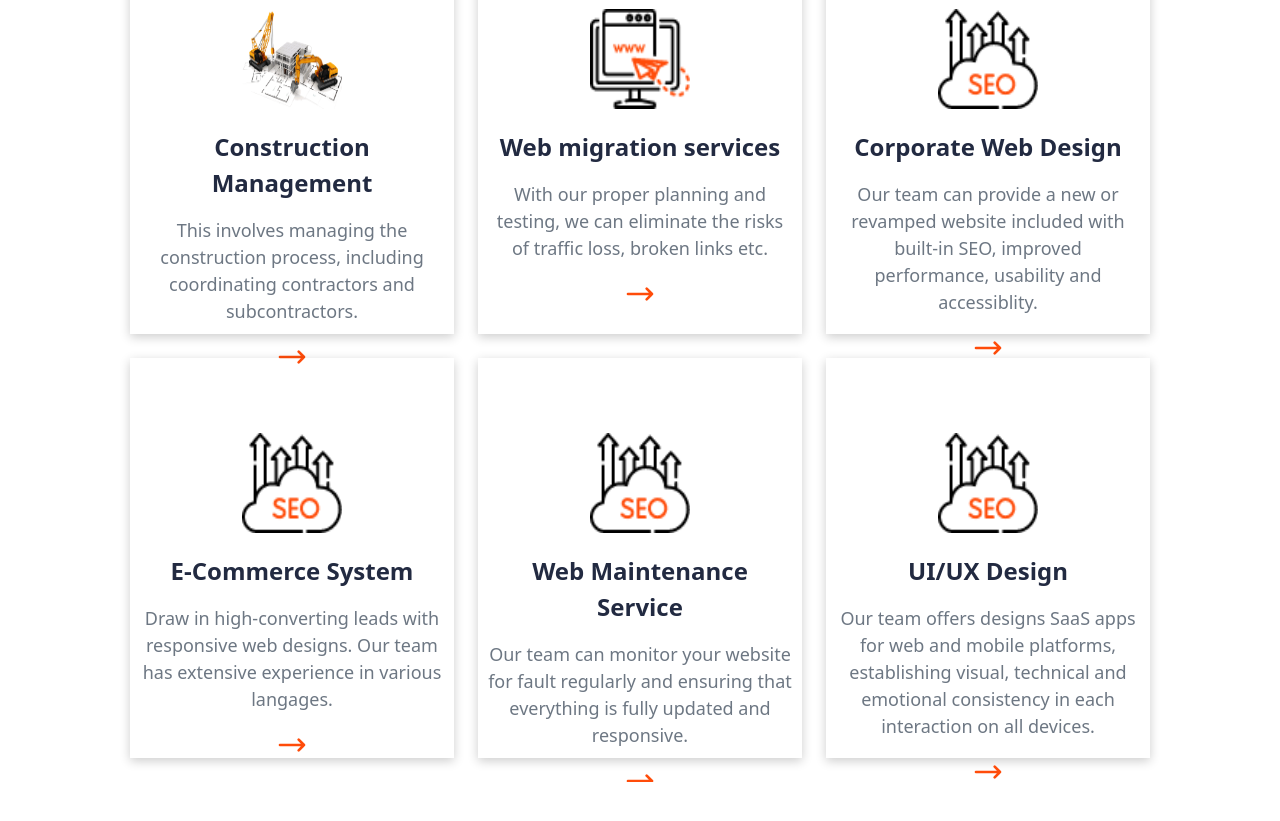
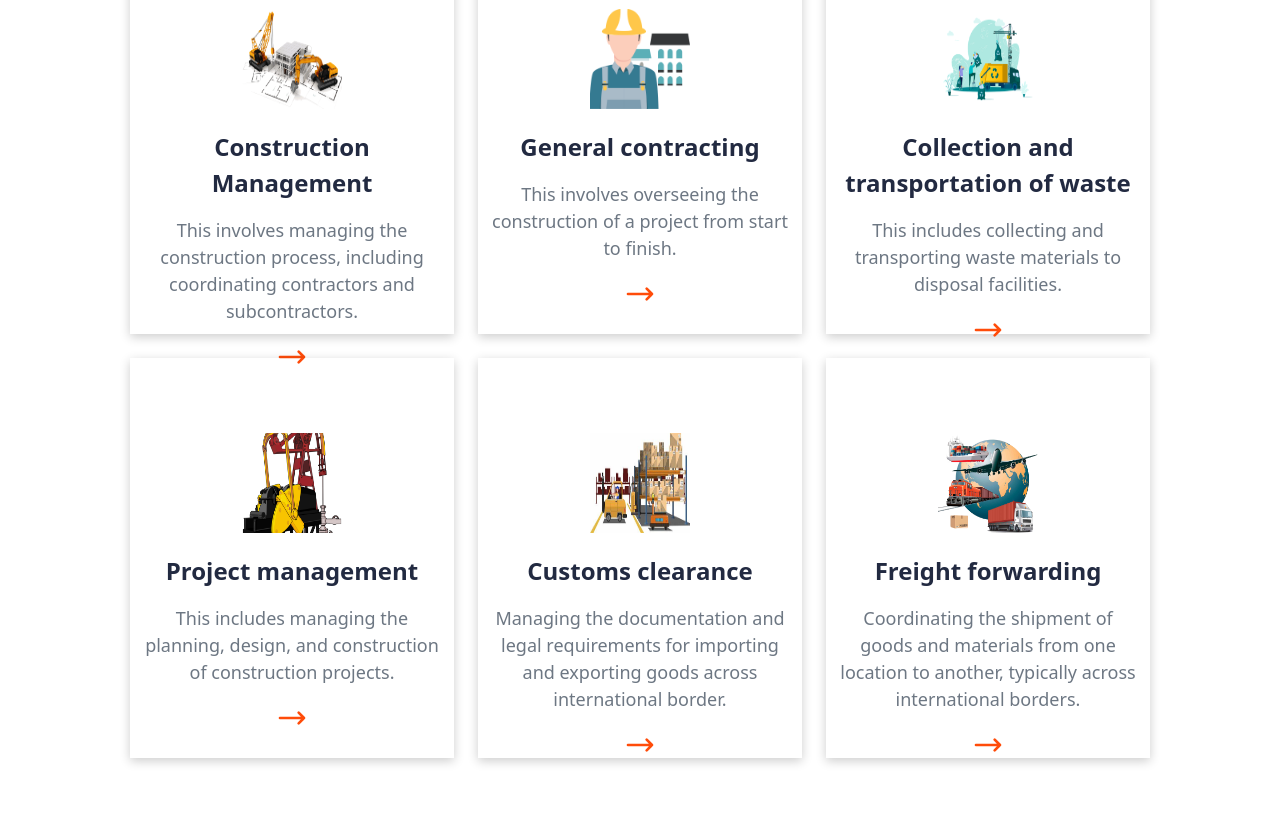
Before and after one commit to Anny85-code/ultarAdvance, a React (Create React App) app: page / in a window 1280 px wide. Shown: the part 2980-3801 px from the top of the page. Built offline with nearby package versions, Linux system fonts and the light colour scheme.

Commit message:
:tada: Casestudy
Update case study fiales

```diff
--- a/src/components/CaseStudy/CaseStudy.module.css
+++ b/src/components/CaseStudy/CaseStudy.module.css
@@ -5,7 +5,7 @@
   font-family: 'Poppins';
   font-size: 30px;
   font-weight: 500;
-  color: #ff4c0a;
+  color: var(--primary-color);
   margin-bottom: 13px;
 }
 .our {
@@ -19,7 +19,7 @@
   display: inline;
   font-size: 34px;
   font-weight: bold;
-  color: #ff4c0a;
+  color: var(--primary-color);
 }
 .grp_btn {
   margin-top: 40px;
@@ -37,11 +37,11 @@
   cursor: pointer;
 }
 .filter:hover {
-  color: #ff4c0a;
+  color: var(--primary-color);
   font-weight: bold;
 }
 .active {
-  color: #ff4c0a;
+  color: var(--primary-color);
   font-weight: bold;
 }
 .img {
--- a/src/components/ServicesHome/data.js
+++ b/src/components/ServicesHome/data.js
@@ -1,6 +1,9 @@
-import seo from '../../assets/home/seo.png';
-import web from '../../assets/home/web.png';
 import construction from '../../assets/hendrexAsset/construction.png';
+import generalcontracting from '../../assets/hendrexAsset/png-contractors.png';
+import waste from '../../assets/hendrexAsset/wastepng.png';
+import generalcontract from '../../assets/hendrexAsset/genralpng.png';
+import warehousing from '../../assets/hendrexAsset/warehousepng.jpeg';
+import transport from '../../assets/hendrexAsset/transportpng.png';
 
 const data = [
   {
@@ -13,43 +16,43 @@ const data = [
   },
   {
     id: 2,
-    heading: 'Web migration services',
+    heading: 'General contracting',
     content:
-      'With our proper planning and testing, we can eliminate the risks of traffic loss, broken links etc.',
+      'This involves overseeing the construction of a project from start to finish.',
     to: '/',
-    icon: web,
+    icon: generalcontracting,
   },
   {
     id: 3,
-    heading: 'Corporate Web Design',
+    heading: 'Collection and transportation of waste',
     content:
-      'Our team can provide a new or revamped website included with built-in SEO, improved performance, usability and accessiblity.',
+      'This includes collecting and transporting waste materials to disposal facilities.',
     to: '/',
-    icon: seo,
+    icon: waste,
   },
   {
     id: 4,
-    heading: 'E-Commerce System',
+    heading: 'Project management',
     content:
-      'Draw in high-converting leads with responsive web designs. Our team has extensive experience in various langages.',
+      'This includes managing the planning, design, and construction of construction projects.',
     to: '/',
-    icon: seo,
+    icon: generalcontract,
   },
   {
     id: 5,
-    heading: 'Web Maintenance Service',
+    heading: 'Customs clearance',
     content:
-      'Our team can monitor your website for fault regularly and ensuring that everything is fully updated and responsive.',
+      'Managing the documentation and legal requirements for importing and exporting goods across international border.',
     to: '/',
-    icon: seo,
+    icon: warehousing,
   },
   {
     id: 6,
-    heading: 'UI/UX Design',
+    heading: 'Freight forwarding',
     content:
-      'Our team offers designs SaaS apps for web and mobile platforms, establishing visual, technical and emotional consistency in each interaction on all devices.',
+      'Coordinating the shipment of goods and materials from one location to another, typically across international borders.',
     to: '/',
-    icon: seo,
+    icon: transport,
   },
 ];
 
```
Also changed, not shown: src/assets/hendrexAsset/wasteplanning.png (renamed from src/assets/hendrexAsset/wstepalanningpng.png).
